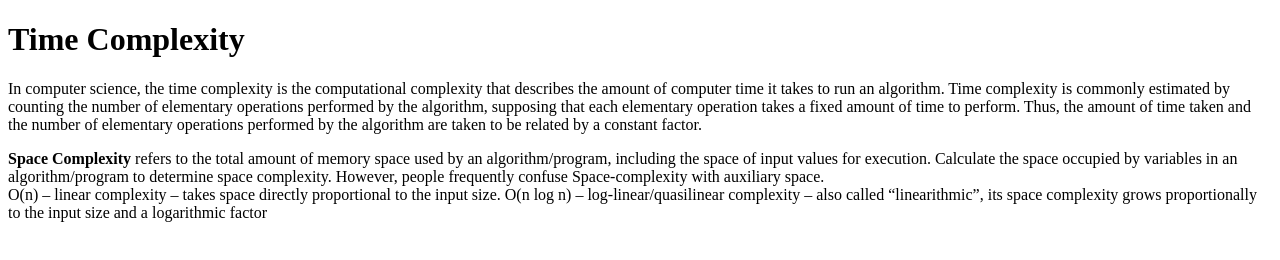
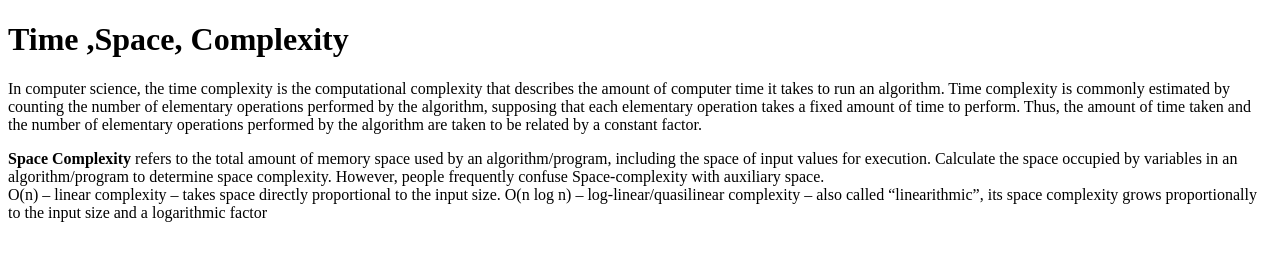
Before and after one commit to acciojob/time-and-space-complexity-yogeshchandratripathi, a website: page main.html in a window 1280 px wide. Drawn offline with Linux system fonts and the light colour scheme.

Commit message:
created a submission

```diff
--- a/main.html
+++ b/main.html
@@ -8,7 +8,7 @@
 
 <body>
 	<!-- the entire body must be written by student -->
-	<h1>Time Complexity</h1>
+	<h1>Time ,Space, Complexity</h1>
 	<p> In computer science, the time complexity is the
 		computational complexity that describes
 		the amount of computer time it takes
```
